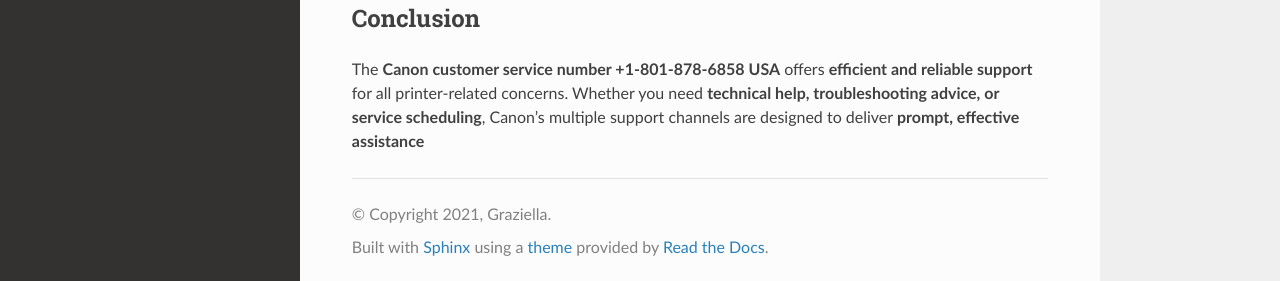
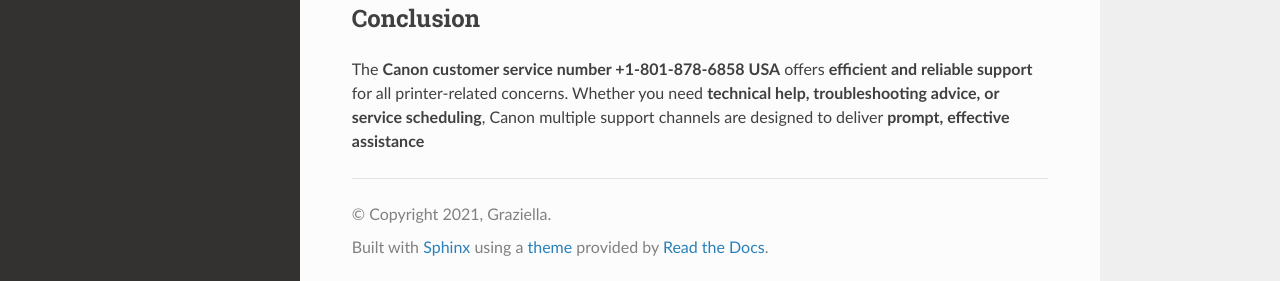
Before and after one commit to trickjack/usa-canon-com-contact-us-support, a Sphinx documentation site: the page built from docs/source/index.rst, in a window 1280 px wide and 900 px high, scrolled down 1078 px. Shown: the part 616-897 px from the top of the window. Built offline with Sphinx 7.4.7 and the Read the Docs theme 3.1.0, drawn with Linux system fonts in a browser that asks for light colours.

```diff
--- a/docs/source/index.rst
+++ b/docs/source/index.rst
@@ -44,4 +44,4 @@ To ensure **faster and smoother service**, always have your **printer model numb
 Conclusion
 ----------
 
-The **Canon customer service number +1-801-878-6858 USA** offers **efficient and reliable support** for all printer-related concerns. Whether you need **technical help, troubleshooting advice, or service scheduling**, Canon’s multiple support channels are designed to deliver **prompt, effective assistance**
+The **Canon customer service number +1-801-878-6858 USA** offers **efficient and reliable support** for all printer-related concerns. Whether you need **technical help, troubleshooting advice, or service scheduling**, Canon multiple support channels are designed to deliver **prompt, effective assistance**
```
